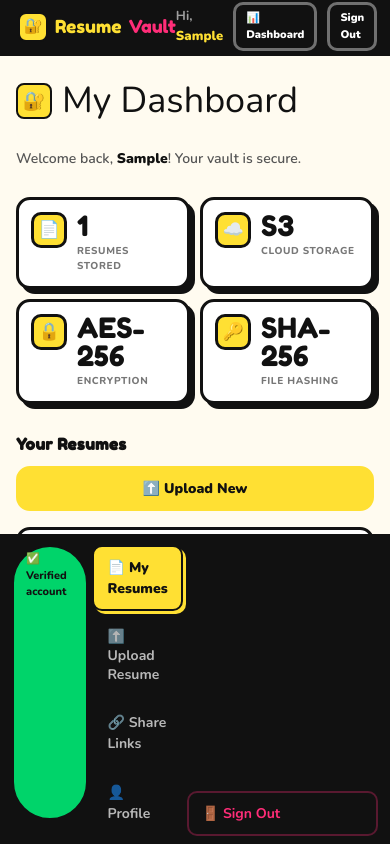
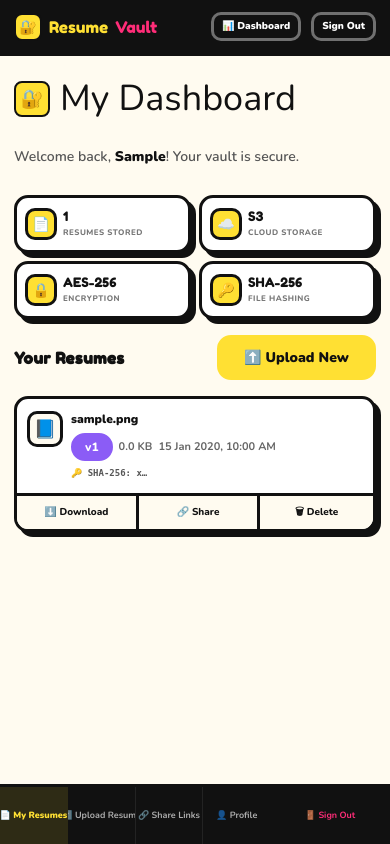
Before and after one commit to Charan0120/resumechain-vault, a Flask app: page /dashboard in a window 390 px wide. Run offline with Flask 3, Linux system fonts and the light colour scheme; a user stored in the database is signed in; tables that the repository leaves empty hold one stand-in row (values such as "Sample post").

Commit message:
Fix desktop sticky sidebar, mobile bottom nav bar layout, stat card text wrapping

```diff
--- a/app/static/css/style.css
+++ b/app/static/css/style.css
@@ -402,7 +402,7 @@ h1,h2,h3,h4,h5 { font-family: var(--font-head); letter-spacing: 0.3px; color: va
 ═══════════════════════════════════════════════════════════ */
 .dashboard-layout {
   display: grid; grid-template-columns: 260px 1fr;
-  min-height: 100vh; padding-top: 64px;
+  height: 100vh; padding-top: 64px; overflow: hidden;
 }
 
 /* Sidebar */
@@ -411,8 +411,8 @@ h1,h2,h3,h4,h5 { font-family: var(--font-head); letter-spacing: 0.3px; color: va
   border-right: var(--border);
   padding: 24px 16px;
   display: flex; flex-direction: column; gap: 4px;
-  position: sticky; top: 64px; height: calc(100vh - 64px);
-  overflow-y: auto;
+  position: sticky; top: 0; height: 100%;
+  overflow-y: auto; overflow-x: hidden;
 }
 .sidebar-user {
   background: var(--yellow); border: var(--border); border-radius: var(--radius);
@@ -464,7 +464,8 @@ h1,h2,h3,h4,h5 { font-family: var(--font-head); letter-spacing: 0.3px; color: va
 
 /* Main dashboard content area */
 .dashboard-main, .dashboard-wrapper {
-  background: var(--cream); padding: 32px; overflow-y: auto;
+  background: var(--cream); padding: 32px;
+  overflow-y: auto; height: 100%;
 }
 
 /* ── Resume list header (Your Resumes row) ── */
@@ -710,137 +711,181 @@ h1,h2,h3,h4,h5 { font-family: var(--font-head); letter-spacing: 0.3px; color: va
 }
 .roadmap-title { font-family: var(--font-head); font-size: 18px; color: var(--yellow); margin-bottom: 12px; }
 
+
 /* ═══════════════════════════════════════════════════════════
    RESPONSIVE — Tablet (≤768px)
 ═══════════════════════════════════════════════════════════ */
 @media (max-width: 768px) {
 
   /* ── Navbar ── */
-  .navbar { padding: 10px 18px; height: 56px; }
-  .navbar-brand { font-size: 20px; }
-  .brand-icon { width: 30px; height: 30px; font-size: 15px; }
-  .navbar-nav .btn-sm { padding: 6px 12px; font-size: 12px; }
+  .navbar { padding: 10px 14px; height: 56px; }
+  .navbar-brand { font-size: 18px; gap: 7px; }
+  .brand-icon { width: 28px; height: 28px; font-size: 14px; }
+  /* hide 'Hi, username' greeting text on mobile */
+  .navbar-nav > span { display: none; }
+  .navbar-nav .btn-sm { padding: 5px 10px; font-size: 11px; }
 
   /* ── Hero ── */
-  .hero {
-    padding: 90px 24px 50px;
-    min-height: auto;
-  }
-  .hero-title { font-size: clamp(32px, 8vw, 52px); line-height: 1.15; }
-  .hero-subtitle { font-size: 15px; }
+  .hero { padding: 80px 20px 48px; min-height: auto; }
+  .hero-title { font-size: clamp(30px, 8vw, 48px); line-height: 1.15; }
+  .hero-subtitle { font-size: 14px; }
   .hero-actions { flex-direction: column; align-items: center; gap: 10px; }
-  .hero-actions .btn { width: 100%; max-width: 320px; }
-  .hero-stats { gap: 24px; }
-  .hero-stat-val { font-size: 22px; }
-  .hero-badge { font-size: 11px; padding: 4px 14px; }
+  .hero-actions .btn { width: 100%; max-width: 300px; }
+  .hero-stats { gap: 20px; }
+  .hero-stat-val { font-size: 20px; }
+  .hero-badge { font-size: 10px; padding: 4px 12px; }
 
   /* ── Landing sections ── */
-  .section { padding: 50px 20px; }
-  .section-center { margin-bottom: 32px; }
-  .section-title { font-size: clamp(24px, 6vw, 36px); }
-  .feature-grid { grid-template-columns: 1fr; gap: 16px; }
-  .steps-grid  { grid-template-columns: 1fr; gap: 16px; }
-  .cta-banner  { padding: 40px 24px; border-radius: 14px; }
-  .cta-banner h2 { font-size: 24px; }
-  .cta-actions .btn { width: 100%; max-width: 320px; }
+  .section { padding: 44px 16px; }
+  .section-center { margin-bottom: 28px; }
+  .section-title { font-size: clamp(22px, 6vw, 34px); }
+  .feature-grid { grid-template-columns: 1fr; gap: 14px; }
+  .steps-grid  { grid-template-columns: 1fr; gap: 14px; }
+  .cta-banner  { padding: 36px 20px; border-radius: 14px; }
+  .cta-banner h2 { font-size: 22px; }
+  .cta-actions .btn { width: 100%; max-width: 300px; }
 
-  /* ── Dashboard layout ── */
+  /* ── Dashboard layout — single column ── */
   .dashboard-layout {
     grid-template-columns: 1fr;
+    height: auto; min-height: 100vh;
     padding-top: 56px;
+    overflow: visible;
   }
 
-  /* ── Sidebar → horizontal bottom strip ── */
+  /* ════════════════════════════════════════════
+     SIDEBAR → compact fixed bottom nav bar
+  ════════════════════════════════════════════ */
   .sidebar {
-    position: fixed; bottom: 0; left: 0; right: 0;
-    top: auto; height: auto; z-index: 100;
-    flex-direction: row; flex-wrap: nowrap;
-    overflow-x: auto; gap: 4px;
-    padding: 8px 12px;
-    border-right: none; border-top: var(--border);
-    justify-content: space-around;
+    position: fixed !important;
+    bottom: 0; left: 0; right: 0;
+    top: auto !important;
+    width: 100%; height: 60px !important;
+    z-index: 150;
+    flex-direction: row !important;
+    padding: 0 !important;
+    gap: 0 !important;
+    border-right: none !important;
+    border-top: var(--border);
+    overflow: hidden !important;
+    align-items: stretch;
   }
-  .sidebar-user { display: none; }
-  .sidebar-section-label { display: none; }
-  .sidebar-link {
-    flex-direction: column; gap: 2px;
-    padding: 6px 10px; font-size: 10px;
-    border-radius: 10px; white-space: nowrap;
-    min-width: 56px; text-align: center;
+
+  /* hide everything inside sidebar except the nav + logout */
+  .sidebar-user,
+  .sidebar .verified-chip,
+  .sidebar .unverified-chip,
+  .sidebar-section-label { display: none !important; }
+
+  /* nav becomes a full-width flex row */
+  .sidebar-nav {
+    flex-direction: row !important;
+    flex: 1; gap: 0;
+    align-items: stretch;
   }
-  .sidebar-link .link-icon { font-size: 18px; }
+
+  /* each nav-item = compact icon + label */
+  .nav-item {
+    flex: 1;
+    flex-direction: column !important;
+    gap: 1px;
+    padding: 4px 2px !important;
+    font-size: 9px !important;
+    line-height: 1.2;
+    border-radius: 0 !important;
+    border: none !important;
+    border-right: 1px solid rgba(255,255,255,0.08) !important;
+    white-space: nowrap; overflow: hidden; text-overflow: ellipsis;
+    align-items: center; justify-content: center;
+    text-align: center; min-width: 0; height: 100%;
+    box-shadow: none !important; color: rgba(255,255,255,0.65);
+  }
+  .nav-item:last-child { border-right: none !important; }
+  .nav-item:hover, .nav-item.active {
+    background: rgba(255,224,51,0.12) !important;
+    color: var(--yellow) !important;
+    border-color: transparent !important;
+    box-shadow: none !important;
+  }
+  .nav-item.active { color: var(--yellow) !important; font-weight: 900; }
+  .nav-item.logout {
+    flex: 0.85; color: var(--pink) !important;
+    margin-top: 0 !important;
+  }
+  .nav-item.logout:hover {
+    background: rgba(255,45,120,0.12) !important;
+    color: var(--pink) !important;
+  }
 
   /* ── Dashboard main content ── */
   .dashboard-main, .dashboard-wrapper {
-    padding: 18px 16px;
-    /* leave room for fixed bottom sidebar */
-    padding-bottom: 80px;
+    padding: 16px 14px;
+    padding-bottom: 74px; /* clear fixed bottom nav */
+    height: auto; overflow-y: visible;
   }
-  .stats-grid { grid-template-columns: repeat(2,1fr); gap: 12px; }
-  .stat-card  { padding: 14px; gap: 10px; }
-  .stat-icon  { width: 36px; height: 36px; font-size: 17px; }
-  .stat-value { font-size: 24px; }
+
+  /* ── Stats cards: 2 cols, smaller values ── */
+  .stats-grid { grid-template-columns: 1fr 1fr; gap: 10px; margin-bottom: 16px; }
+  .stat-card  { padding: 12px 10px; gap: 8px; flex-direction: row; align-items: center; }
+  .stat-icon  { width: 32px; height: 32px; font-size: 14px; flex-shrink: 0; }
+  .stat-value, .stat-val {
+    font-size: 15px !important; line-height: 1.2; word-break: break-word;
+  }
+  .stat-label { font-size: 9px; margin-top: 2px; }
 
   /* ── Resume list header ── */
-  .resume-list-header {
-    flex-direction: column; gap: 10px; align-items: flex-start;
-  }
-  .resume-list-header .btn { width: 100%; }
+  .resume-list-header { flex-direction: row; gap: 8px; align-items: center; }
+  .resume-list-header h3 { font-size: 14px; }
 
   /* ── Resume cards ── */
-  .resume-card { margin-bottom: 12px; }
-  .resume-card-left { padding: 16px; gap: 12px; }
-  .resume-icon { width: 40px; height: 40px; font-size: 20px; }
-  .resume-name { font-size: 13px; }
-  .resume-hash { font-size: 10px; }
-  .resume-card-actions .btn { padding: 10px 6px; font-size: 12px; }
+  .resume-card { margin-bottom: 10px; }
+  .resume-card-left { padding: 14px 12px; gap: 10px; }
+  .resume-icon { width: 36px; height: 36px; font-size: 18px; }
+  .resume-name { font-size: 12px; }
+  .resume-hash { font-size: 9px; }
+  .resume-card-actions .btn { padding: 9px 6px; font-size: 11px; }
 
   /* ── Auth cards ── */
-  .card { padding: 28px 20px; }
+  .card { padding: 24px 16px; }
 
   /* ── Modal ── */
-  .modal { max-width: 96vw; margin: 10px; border-radius: 14px; }
+  .modal { max-width: 96vw; border-radius: 14px; }
   .modal-footer { flex-direction: column; gap: 8px; }
   .modal-footer .btn { width: 100%; }
 }
 
 /* ═══════════════════════════════════════════════════════════
-   RESPONSIVE — Phone (≤480px)
+   RESPONSIVE — Phone (≤430px)
 ═══════════════════════════════════════════════════════════ */
-@media (max-width: 480px) {
+@media (max-width: 430px) {
 
   /* ── Navbar ── */
-  .navbar-brand { font-size: 18px; gap: 7px; }
-  .navbar-nav .btn-sm { padding: 5px 10px; font-size: 11px; }
+  .navbar-brand { font-size: 16px; }
+  .navbar-nav .btn-sm { padding: 4px 8px; font-size: 10px; }
 
   /* ── Hero ── */
-  .hero { padding: 80px 16px 44px; }
-  .hero-title { font-size: clamp(28px, 9vw, 42px); }
-  .hero-stats  { flex-direction: row; flex-wrap: wrap; justify-content: center; gap: 16px; }
-  .hero-badge  { font-size: 10px; }
+  .hero { padding: 72px 14px 40px; }
+  .hero-title { font-size: clamp(26px, 9vw, 38px); }
+  .hero-stats { gap: 14px; flex-wrap: wrap; }
+  .hero-stat-val { font-size: 17px; }
 
   /* ── Sections ── */
-  .section { padding: 40px 14px; }
-  .feature-card { padding: 20px; }
-  .step-card    { padding: 20px; }
-  .step-num     { font-size: 32px; }
-  .cta-banner   { padding: 30px 16px; }
+  .section { padding: 36px 12px; }
+  .feature-card { padding: 16px; }
+  .step-card { padding: 16px; }
+  .step-num { font-size: 28px; }
+  .cta-banner { padding: 24px 14px; }
 
-  /* ── Stats grid ── */
-  .stats-grid { grid-template-columns: 1fr 1fr; gap: 10px; }
-  .stat-card  { padding: 12px; }
-  .stat-value { font-size: 22px; }
-  .stat-label { font-size: 10px; }
+  /* ── Stats extra tight ── */
+  .stats-grid { gap: 8px; }
+  .stat-card { padding: 10px 8px; gap: 6px; }
+  .stat-value, .stat-val { font-size: 13px !important; }
+  .stat-label { font-size: 8px; }
 
   /* ── Resume cards ── */
-  .resume-card-left { padding: 14px; gap: 10px; }
-  .resume-card-actions .btn { padding: 9px 4px; font-size: 11px; }
+  .resume-card-left { padding: 12px 10px; gap: 8px; }
+  .resume-card-actions .btn { padding: 8px 3px; font-size: 10px; }
 
-  /* ── Auth ── */
-  .card { padding: 22px 14px; }
-  .btn-lg { padding: 12px 20px; font-size: 15px; }
-
-  /* ── Sidebar items ── */
-  .sidebar-link { padding: 5px 8px; font-size: 9px; min-width: 48px; }
-  .sidebar-link .link-icon { font-size: 16px; }
+  /* ── Buttons ── */
+  .btn-lg { padding: 11px 18px; font-size: 14px; }
 }
```
